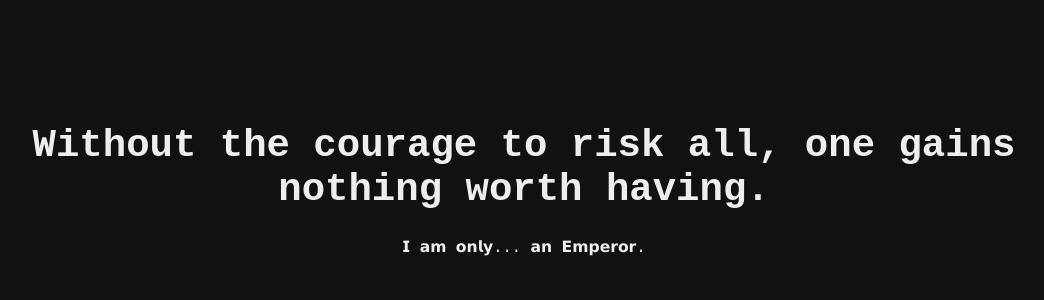
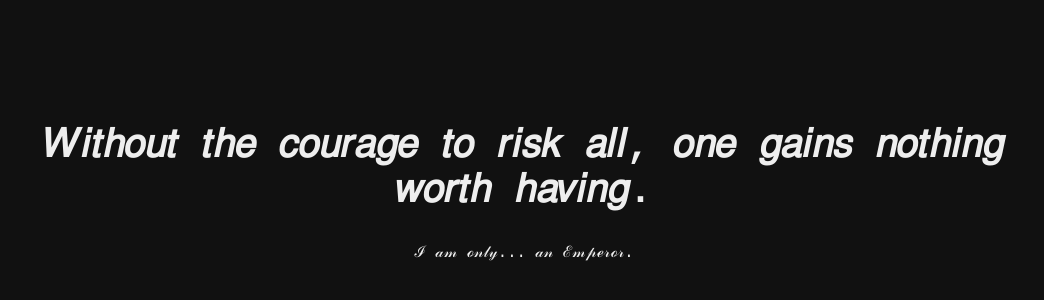
Before and after one commit to Honored-Kaiser/Site, a plain HTML site: page index.html in a window 1280 px wide. Shown: the part 38-338 px from the top of the page, without its empty margins (116-1160 px from the left). Drawn offline with Linux system fonts and the light colour scheme.

Commit message:
index.html

```diff
--- a/index.html
+++ b/index.html
@@ -22,7 +22,7 @@
   </style>
 </head>
 <body>
-  <h1>Without the courage to risk all, one gains nothing worth having.</h1>
-  <p>𝗜 𝗮𝗺 𝗼𝗻𝗹𝘆... 𝗮𝗻 𝗘𝗺𝗽𝗲𝗿𝗼𝗿.</p>
+  <h1>𝑊𝑖𝑡ℎ𝑜𝑢𝑡 𝑡ℎ𝑒 𝑐𝑜𝑢𝑟𝑎𝑔𝑒 𝑡𝑜 𝑟𝑖𝑠𝑘 𝑎𝑙𝑙, 𝑜𝑛𝑒 𝑔𝑎𝑖𝑛𝑠 𝑛𝑜𝑡ℎ𝑖𝑛𝑔 𝑤𝑜𝑟𝑡ℎ ℎ𝑎𝑣𝑖𝑛𝑔.</h1>
+  <p>ℐ 𝒶𝓂 ℴ𝓃𝓁𝓎... 𝒶𝓃 ℰ𝓂𝓅ℯ𝓇ℴ𝓇.</p>
 </body>
 </html>
```
